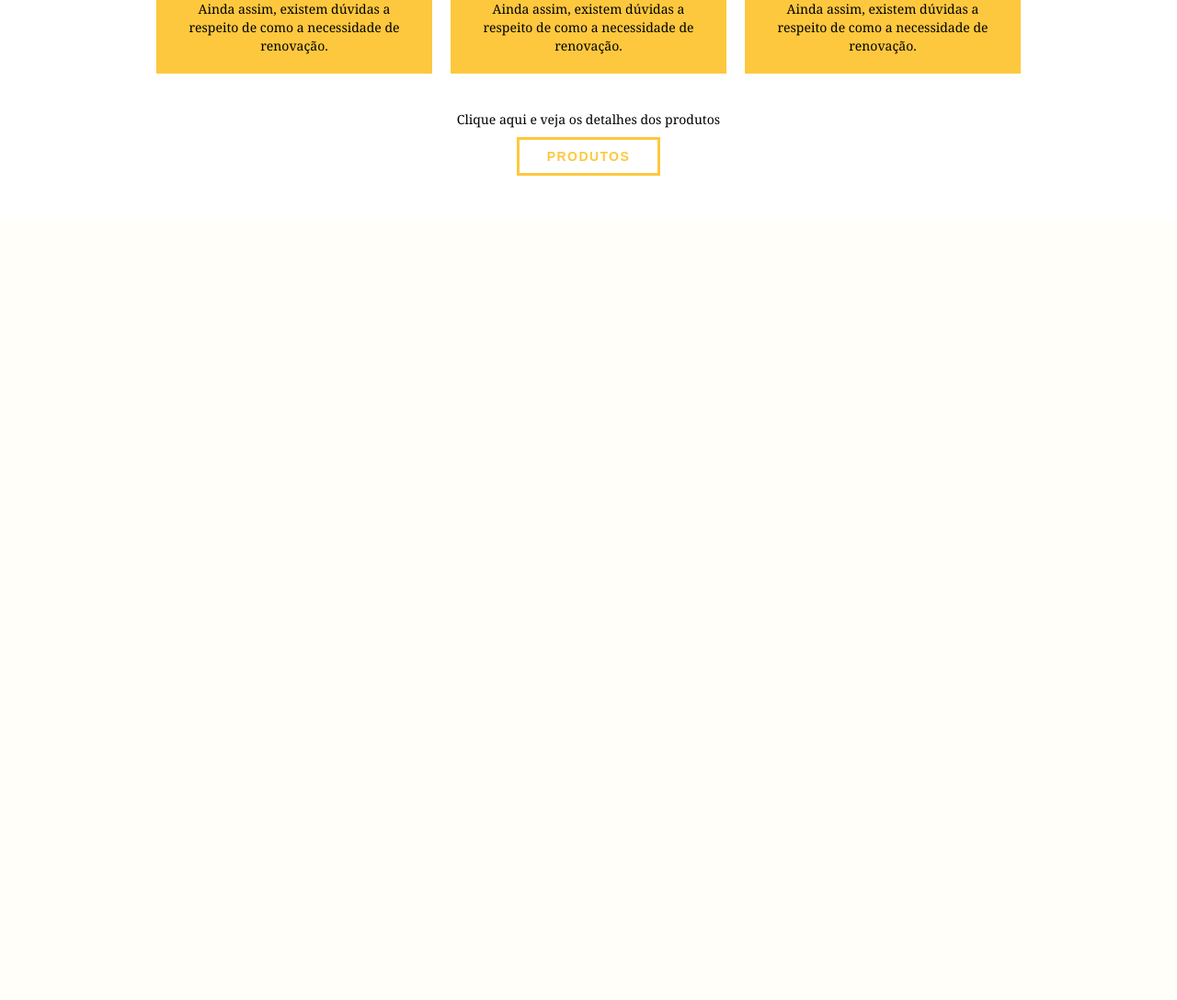
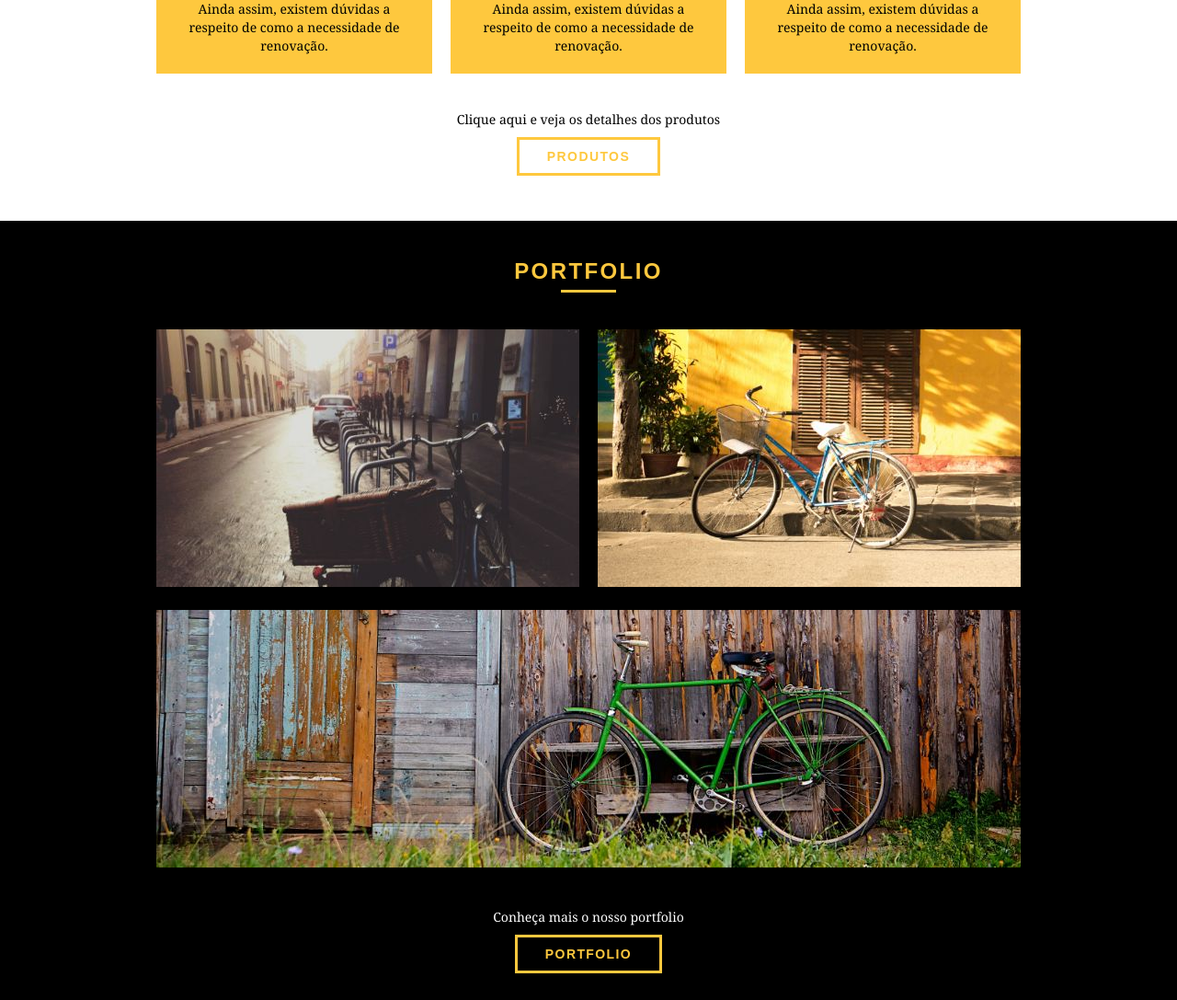
Before and after one commit to jeancarloshs/bikcraft, a PHP site: page / in a window 1280 px wide. Shown: the part 871-1958 px from the top of the page at 92% size. Before the commit the page ends 1062 px from the top, so only its background shows below. Run offline with PHP 8.4, Linux system fonts and the light colour scheme.

Commit message:
ADICIONADO PORTFOLIO
adicionado portfolio na pagina home.

```diff
--- a/css/style.css
+++ b/css/style.css
@@ -196,3 +196,32 @@ CLASSE E SUB-CLASSE */
 .call p {
   margin-bottom: 20px;
 }
+
+/* Portfolio */
+
+.portfolio {
+  width: 100%;
+  background: var(--black-primary);
+  padding: 40px 0;
+}
+
+.portfolio .subtitulo {
+  color: var(--yellow-primary);
+}
+
+.portfolio .subtitulo::after {
+  content: "";
+  display: block;
+  width: 60px;
+  height: 3px;
+  background: var(--yellow-primary);
+  margin: 5px auto;
+}
+
+.portfolio_lista li:last-child {
+  margin-top: 20px;
+}
+
+.portfolio .call p {
+  color: var(--white-primary);
+}
--- a/index.html
+++ b/index.html
@@ -28,7 +28,7 @@
         </ul>
       </nav>
     </div>
-  </header>
+  </header> <!-- header -->
 
   <section class="introducao">
     <div class="container">
@@ -39,7 +39,7 @@
       </blockquote>
       <a href="produtos.html" class="btn">Orçamento</a>
     </div>
-  </section>
+  </section> <!-- introducao -->
 
   <section class="produtos container">
     <h2 class="subtitulo">Produtos</h2>
@@ -75,6 +75,29 @@
       <p>Clique aqui e veja os detalhes dos produtos</p>
       <a href="protudos.html" class="btn btn-bg">Produtos</a>
     </div>
+  </section> <!-- produtos container -->
+
+  <section class="portfolio">
+    <div class="container">
+      <h2 class="subtitulo">Portfolio</h2>
+      <ul class="portfolio_lista">
+        <li class="grid-8">
+          <img src="img/portfolio/retro.jpg" alt="Bicicleta Retro">
+        </li>
+        <li class="grid-8">
+          <img src="img/portfolio/passeio.jpg" alt="Bicicleta Passeio">
+        </li>
+        <li class="grid-16">
+          <img src="img/portfolio/esporte.jpg" alt="Bicicleta Esporte">
+        </li>
+      </ul>
+    </div>
+
+    <div class="call">
+      <p>Conheça mais o nosso portfolio</p>
+      <a href="portfolio.html" class="btn">Portfolio</a>
+    </div>
+
   </section>
 
 </body>
```
